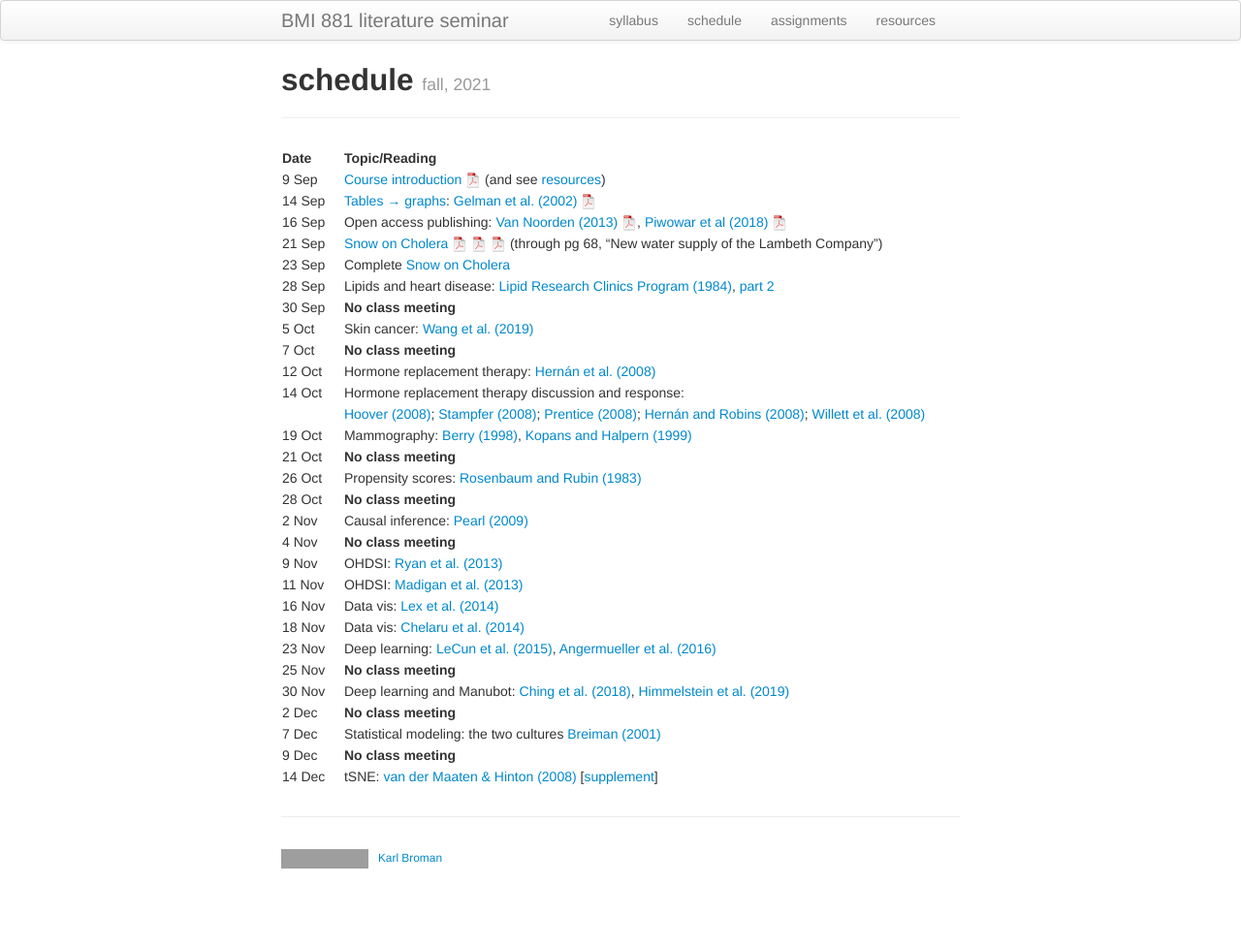
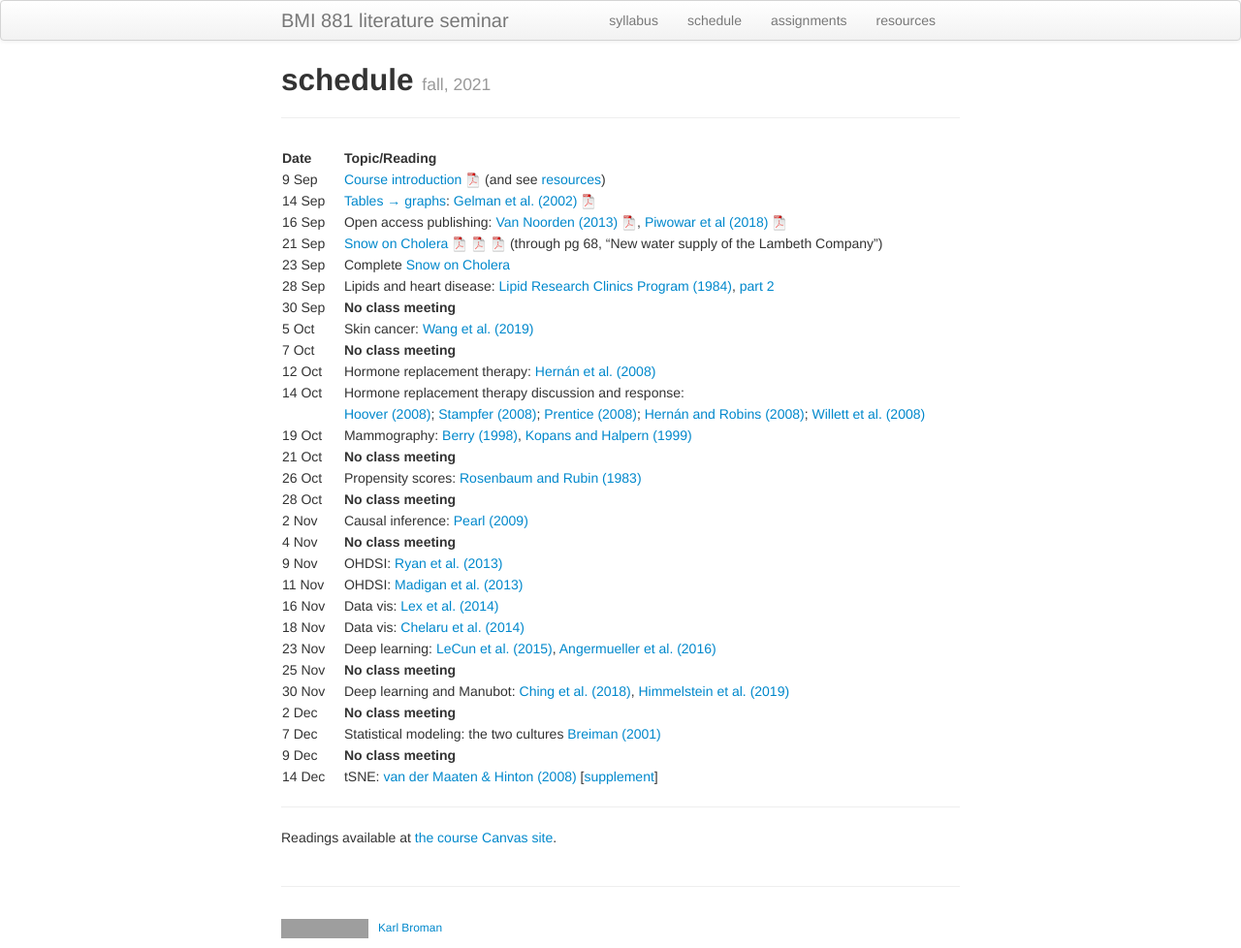
Before and after one commit to kbroman/BMI881_fall2022, a Jekyll site: the page built from schedule.md, in a window 1280 px wide. Shown: the whole page at 97% size. Built offline with Jekyll 4.4.1, drawn with Linux system fonts in a browser that asks for light colours; before the commit the page ends 906 px from its top, so only the background shows below that; grey boxes are pictures that could not be loaded.

Commit message:
schedule: add link to canvas page

```diff
--- a/schedule.md
+++ b/schedule.md
@@ -36,3 +36,8 @@ description: Schedule and readings for BMI 881, Biomedical data science scholarl
 | 7 Dec   |  | Statistical modeling: the two cultures [Breiman (2001)](https://doi.org/10.1214/ss/1009213726) |
 | 9 Dec    |  | **No class meeting** |
 | 14 Dec     |  | tSNE: [van der Maaten & Hinton (2008)](http://www.jmlr.org/papers/volume9/vandermaaten08a/vandermaaten08a.pdf) \[[supplement](https://lvdmaaten.github.io/publications/misc/Supplement_JMLR_2008.pdf)\] |
+
+
+---
+
+Readings available at [the course Canvas site](https://canvas.wisc.edu/courses/273715).
```
